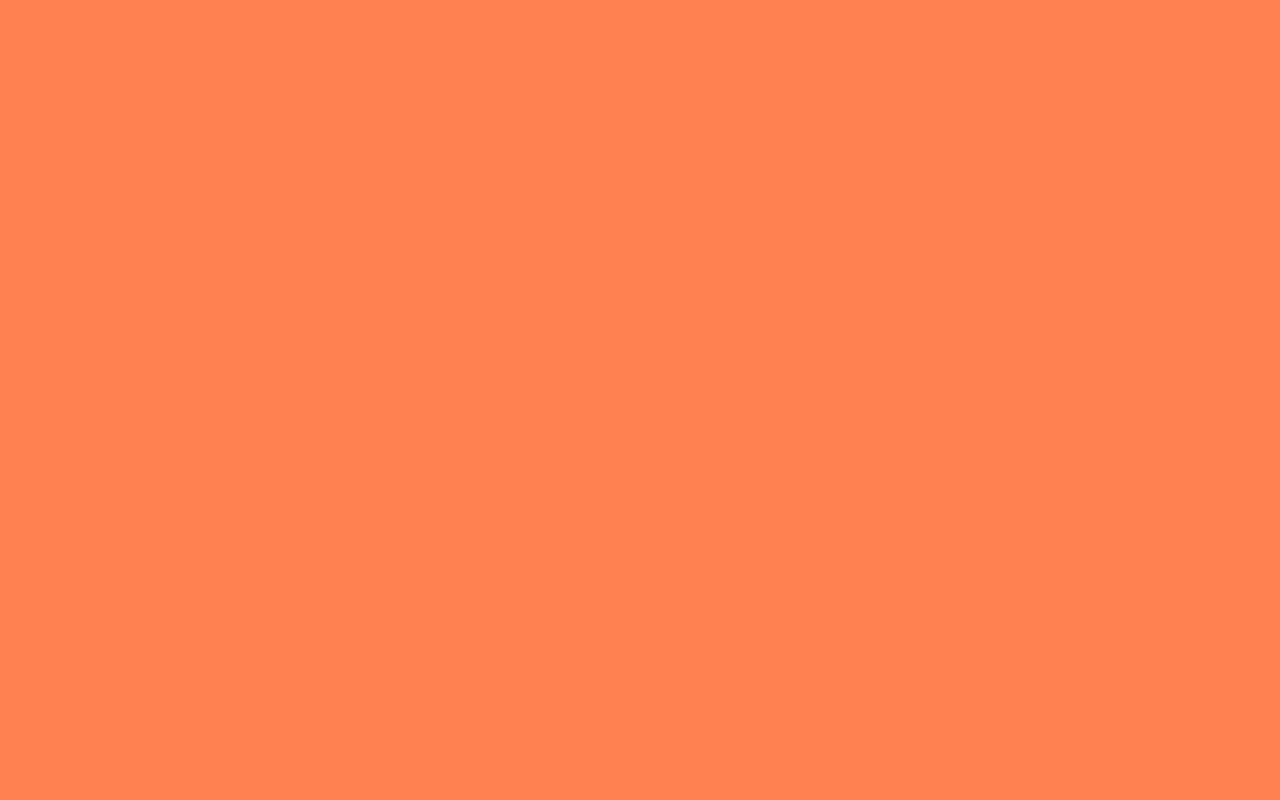
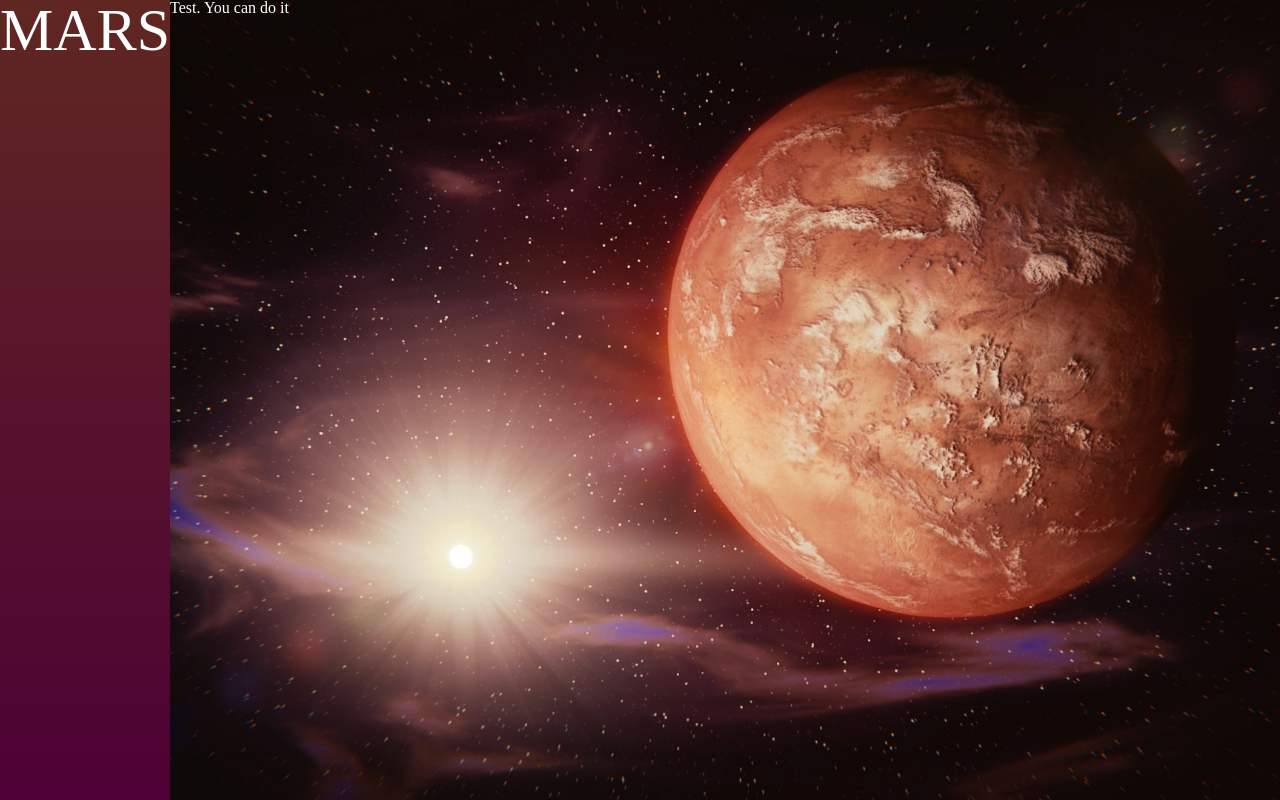
Before and after one commit to cbananal/mars-quiz-app, a React app: page / in a window 1280 px wide. Built offline with nearby package versions, Linux system fonts and the light colour scheme.

Commit message:
code structure, draft style

```diff
--- a/index.html
+++ b/index.html
@@ -1,16 +1,17 @@
 <!DOCTYPE html>
-<html lang="en">
+<html>
 <head>
-  <meta charset="UTF-8">
+  <meta charset="utf-8">
   <title>Mars Quiz App</title>
 </head>
-<body>
-
-  <!--React mount point-->
-  <div id="mars-react">
+<body class="wrapper">
+  <header>
+    <h1>Mars</h1>
+  </header>
+  <!--end header-->
+  <div class="mars-react">
+    <p>Test. You can do it</p>
   </div>
-  <!--end mars-react-->
-
   <script src="./build/main.js"></script>
 </body>
 </html>
--- a/src/main.scss
+++ b/src/main.scss
@@ -1,5 +1,26 @@
-html, body {
-  width: 100vw;
+
+/*===========================*/
+/*===========Global==========*/
+/*===========================*/
+
+.wrapper {
   height: 100vh;
-  background-color: coral;
+  color: #fff;
+  display: flex;
+  justify-content: space-between;
 }
+header {
+  background: linear-gradient(to bottom, #602722 0%,#4d0135 100%);
+}
+
+header h1 {
+  font-size: 60px;
+  text-transform: uppercase;
+}
+
+.mars-react {
+  width: 100%;
+  background:
+    url('/src/images/mars-bg.jpg') no-repeat top;
+    background-size: cover;
+}
```
